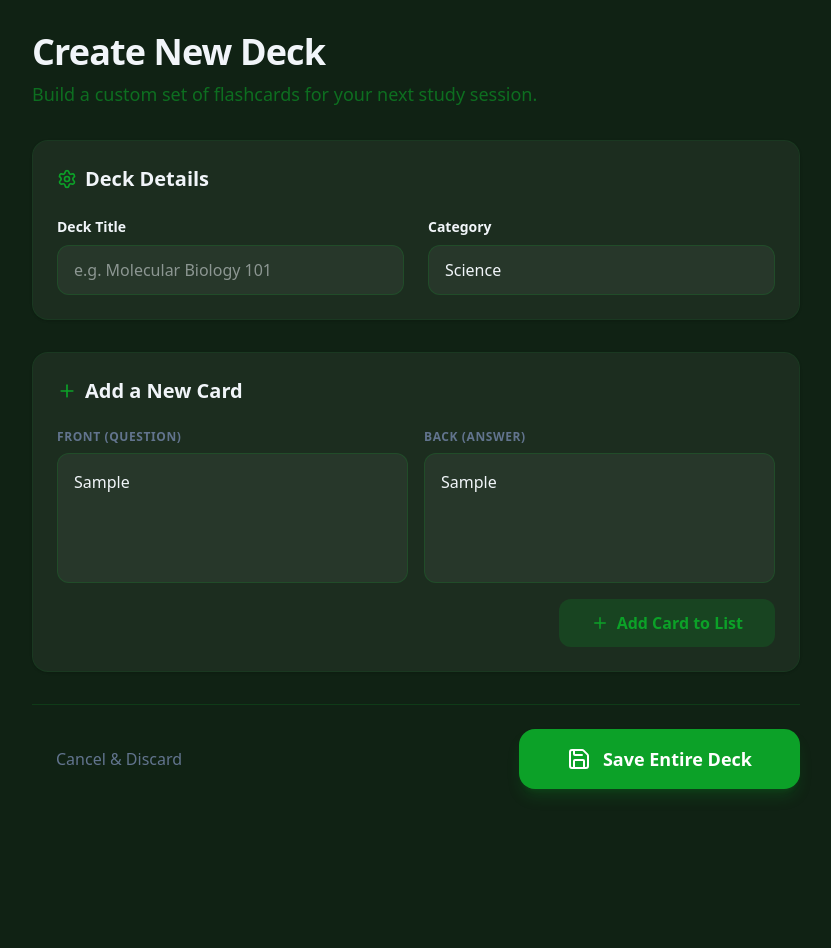
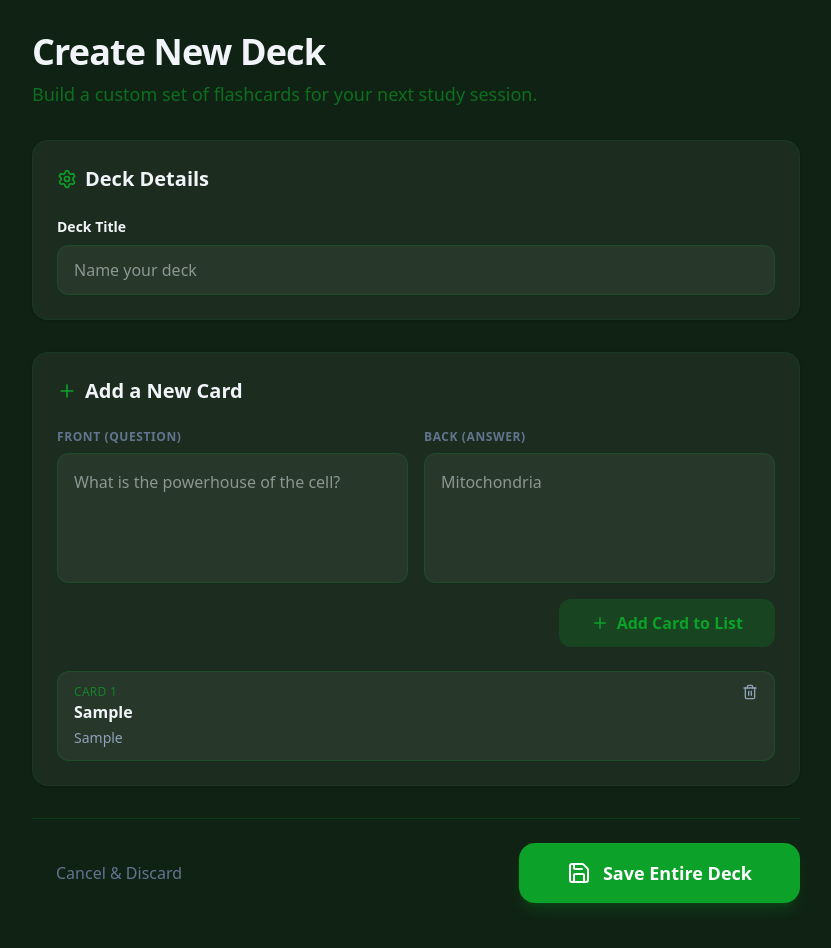
Before and after one commit to DawidGrabolus/flashcard, a React (Vite) app: page /create-deck in a window 1280 px wide. Both pictures are taken after typing "Sample", "Sample" into the empty fields and a click on the button "Add Card to List". Shown: the top 948 px of the page, without its empty margins (224-1055 px from the left). Before the commit the page ends 901 px from the top, so only its background shows below. Built offline with nearby package versions, Linux system fonts and the light colour scheme; no server answers; the database is empty.

Commit message:
insert decks to supabase

```diff
--- a/src/App.tsx
+++ b/src/App.tsx
@@ -39,7 +39,7 @@ export default function FlashcardApp() {
                 openSet={(id: string) => setCurrentSetId(id)}
               />
             ) : (
-              <div>Study mode for {currentSet.name}</div> // Placeholder
+              <div>Study mode for {currentSet.name}</div>
             )
           }
         />
--- /dev/null
+++ b/src/features/decks/api/decksRepository.ts
@@ -0,0 +1,56 @@
+import { supabase } from "../../../api/supabaseClient";
+import { Card } from "../../../types/card";
+import { Deck } from "../../../types/deck";
+
+export type NewDeckPayload = Pick<Deck, "name">;
+export type NewCardPayload = Pick<Card, "term" | "answer">;
+
+export async function getDecks(): Promise<Deck[]> {
+  const { data, error } = await supabase
+    .from("flashcard_sets")
+    .select("*, cards(*)")
+    .order("created_at", { ascending: false });
+
+  if (error) {
+    throw error;
+  }
+
+  return (data ?? []) as Deck[];
+}
+
+export async function insertDeck(
+  input: NewDeckPayload,
+): Promise<{ id: string }> {
+  const { data, error } = await supabase
+    .from("flashcard_sets")
+    .insert({ name: input.name })
+    .select("id")
+    .single();
+
+  if (error) {
+    throw error;
+  }
+
+  return data;
+}
+
+export async function insertCards(
+  deckId: string,
+  cards: NewCardPayload[],
+): Promise<void> {
+  if (cards.length === 0) {
+    return;
+  }
+
+  const cardsToInsert = cards.map((card) => ({
+    set_id: deckId,
+    term: card.term,
+    answer: card.answer,
+  }));
+
+  const { error } = await supabase.from("cards").insert(cardsToInsert);
+
+  if (error) {
+    throw error;
+  }
+}
--- /dev/null
+++ b/src/features/decks/services/deckServices.ts
@@ -0,0 +1,46 @@
+import { PostgrestError } from "@supabase/supabase-js";
+import { Deck } from "../../../types/deck";
+import {
+  getDecks,
+  insertCards,
+  insertDeck,
+  NewCardPayload,
+  NewDeckPayload,
+} from "../api/decksRepository";
+
+export type CreateDeckInput = NewDeckPayload & {
+  cards: NewCardPayload[];
+};
+
+export async function fetchDecks(): Promise<Deck[]> {
+  return getDecks();
+}
+
+export async function createDeck(input: CreateDeckInput): Promise<string> {
+  const sanitizedName = input.name.trim();
+  const sanitizedCards = input.cards
+    .map((card) => ({
+      term: card.term.trim(),
+      answer: card.answer.trim(),
+    }))
+    .filter((card) => card.term.length > 0 && card.answer.length > 0);
+
+  if (!sanitizedName) {
+    throw new Error("Deck name is required");
+  }
+
+  const createdDeck = await insertDeck({
+    name: sanitizedName,
+  });
+
+  try {
+    await insertCards(createdDeck.id, sanitizedCards);
+  } catch (error) {
+    const typedError = error as PostgrestError;
+    throw new Error(
+      `Deck created, but cards failed to save: ${typedError.message}`,
+    );
+  }
+
+  return createdDeck.id;
+}
--- a/src/pages/CreateDeckPage.tsx
+++ b/src/pages/CreateDeckPage.tsx
@@ -1,22 +1,38 @@
 import { useNavigate } from "react-router-dom";
-import Navbar from "../components/Navbar";
-
 import React, { useState } from "react";
-import { Settings, Plus, Save } from "lucide-react";
+import { Settings, Plus, Save, Trash2 } from "lucide-react";
 import { motion, AnimatePresence } from "framer-motion";
+import { createDeck } from "../features/decks/services/deckServices";
+import { Card } from "../types/card";
 
 export default function CreateDeckPage() {
   const [name, setName] = useState("");
-  const [colorScheme, setColorScheme] = useState<
-    "primary" | "purple" | "amber" | "blue"
-  >("primary");
   const navigate = useNavigate();
+  const [draftTerm, setDraftTerm] = useState("");
+  const [draftAnswer, setDraftAnswer] = useState("");
+  const [cards, setCards] = useState<Card[]>([]);
+
+  const handleAddCard = () => {
+    if (draftTerm.trim() && draftAnswer.trim()) {
+      setCards((prev) => [
+        ...prev,
+        {
+          id: crypto.randomUUID(),
+          term: draftTerm.trim(),
+          answer: draftAnswer.trim(),
+        },
+      ]);
+    }
+    setDraftTerm("");
+    setDraftAnswer("");
+  };
 
   const handleSubmit = async (e: React.FormEvent) => {
     e.preventDefault();
-    // Tutaj logika tworzenia decku, np. zapis do Supabase
-    console.log("Creating deck:", { name, colorScheme });
-    // Po utworzeniu, wróć do dashboard
+    createDeck({
+      name,
+      cards: cards.map((card) => ({ term: card.term, answer: card.answer })),
+    });
     navigate("/");
   };
 
@@ -45,28 +61,19 @@ export default function CreateDeckPage() {
                 <Settings size={20} className="text-primary" />
                 Deck Details
               </h2>
-              <div className="grid grid-cols-1 md:grid-cols-2 gap-6">
+              <div className="grid grid-cols-1 md:grid-cols-1 gap-6">
                 <div className="flex flex-col gap-2">
                   <label className="text-sm font-semibold">Deck Title</label>
                   <input
+                    value={name}
+                    onChange={(e) => setName(e.target.value)}
                     className="w-full rounded-xl bg-white/5 border border-primary/20 focus:border-primary focus:ring-1 focus:ring-primary py-3 px-4 outline-none"
-                    placeholder="e.g. Molecular Biology 101"
+                    placeholder="Name your deck"
                     type="text"
                   />
                 </div>
-                <div className="flex flex-col gap-2">
-                  <label className="text-sm font-semibold">Category</label>
-                  <select className="w-full rounded-xl bg-white/5 border border-primary/20 focus:border-primary focus:ring-1 focus:ring-primary py-3 px-4 outline-none appearance-none">
-                    <option className="bg-background-dark">Science</option>
-                    <option className="bg-background-dark">Language</option>
-                    <option className="bg-background-dark">History</option>
-                    <option className="bg-background-dark">Medicine</option>
-                    <option className="bg-background-dark">Programming</option>
-                  </select>
-                </div>
               </div>
             </section>
-
             <section className="bg-white/5 p-6 rounded-2xl border border-primary/10 shadow-sm">
               <h2 className="text-xl font-bold mb-6 flex items-center gap-2">
                 <Plus size={20} className="text-primary" />
@@ -78,6 +85,8 @@ export default function CreateDeckPage() {
                     Front (Question)
                   </label>
                   <textarea
+                    value={draftTerm}
+                    onChange={(e) => setDraftTerm(e.target.value)}
                     className="w-full rounded-xl bg-white/5 border border-primary/20 focus:border-primary focus:ring-1 focus:ring-primary p-4 outline-none resize-none"
                     placeholder="What is the powerhouse of the cell?"
                     rows={4}
@@ -88,6 +97,8 @@ export default function CreateDeckPage() {
                     Back (Answer)
                   </label>
                   <textarea
+                    value={draftAnswer}
+                    onChange={(e) => setDraftAnswer(e.target.value)}
                     className="w-full rounded-xl bg-white/5 border border-primary/20 focus:border-primary focus:ring-1 focus:ring-primary p-4 outline-none resize-none"
                     placeholder="Mitochondria"
                     rows={4}
@@ -96,13 +107,43 @@ export default function CreateDeckPage() {
               </div>
               <div className="mt-4 flex justify-end">
                 <button
-                  onClick={void 0}
+                  onClick={handleAddCard}
                   className="bg-primary/20 text-primary hover:bg-primary/30 font-bold py-3 px-8 rounded-xl transition-all flex items-center gap-2"
                 >
                   <Plus size={18} />
                   Add Card to List
                 </button>
               </div>
+
+              {cards.length > 0 && (
+                <ul className="mt-6 space-y-3">
+                  {cards.map((card, index) => (
+                    <li
+                      key={card.id}
+                      className="rounded-xl border border-primary/20 bg-white/5 px-4 py-3"
+                    >
+                      <div className="flex items-start justify-between gap-4">
+                        <div>
+                          <p className="text-xs uppercase tracking-wide text-primary/70">
+                            Card {index + 1}
+                          </p>
+                          <p className="font-semibold">{card.term}</p>
+                          <p className="text-slate-400 text-sm mt-1">
+                            {card.answer}
+                          </p>
+                        </div>
+                        <button
+                          onClick={() => void 0}
+                          className="text-slate-400 hover:text-red-400"
+                          aria-label={`Remove card ${index + 1}`}
+                        >
+                          <Trash2 size={16} />
+                        </button>
+                      </div>
+                    </li>
+                  ))}
+                </ul>
+              )}
             </section>
 
             {/* Actions */}
@@ -114,7 +155,7 @@ export default function CreateDeckPage() {
                 Cancel & Discard
               </button>
               <button
-                onClick={void 0}
+                onClick={handleSubmit}
                 className="w-full md:w-auto bg-primary hover:bg-primary/90 text-white font-bold py-4 px-12 rounded-2xl text-lg shadow-lg shadow-primary/20 transition-all flex items-center justify-center gap-3"
               >
                 <Save size={24} />
--- a/src/types/deck.ts
+++ b/src/types/deck.ts
@@ -3,5 +3,4 @@ export type Deck = {
   id: string;
   name: string;
   cards: Card[];
-  colorScheme: "primary" | "purple" | "amber" | "blue";
 };
```
